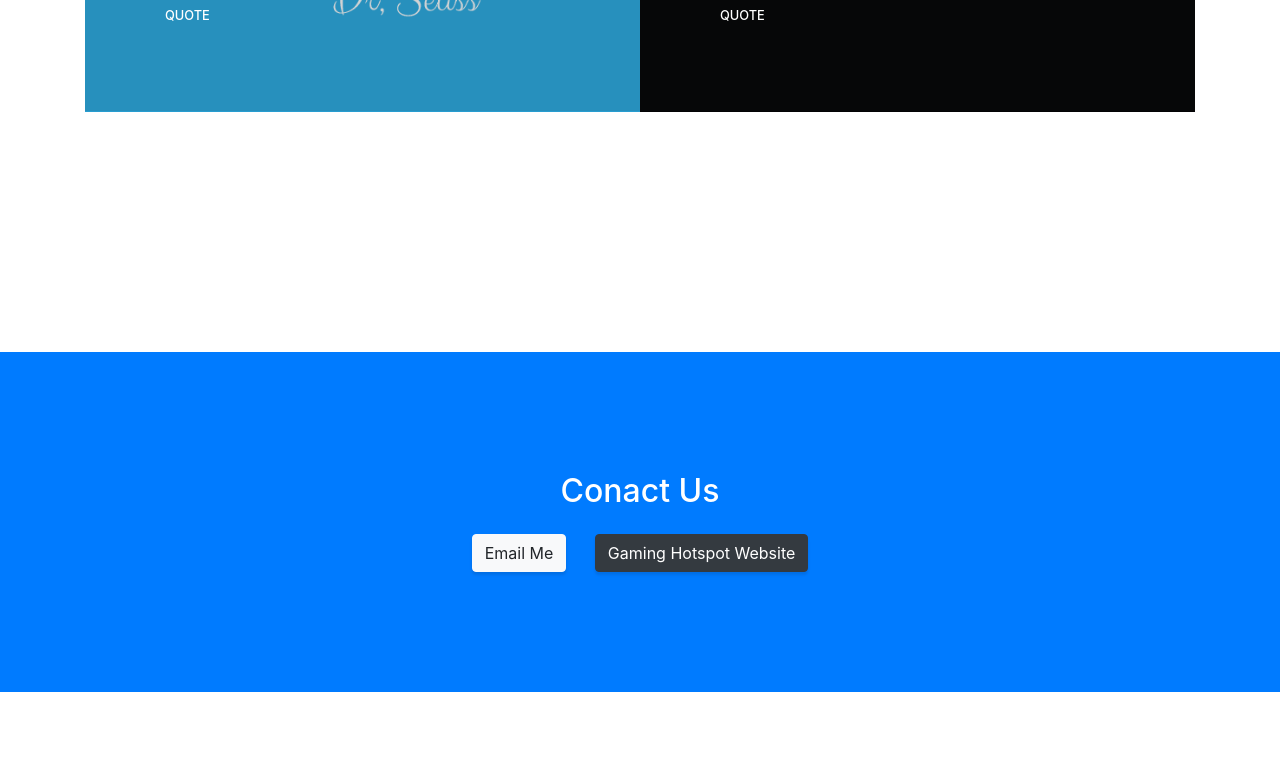
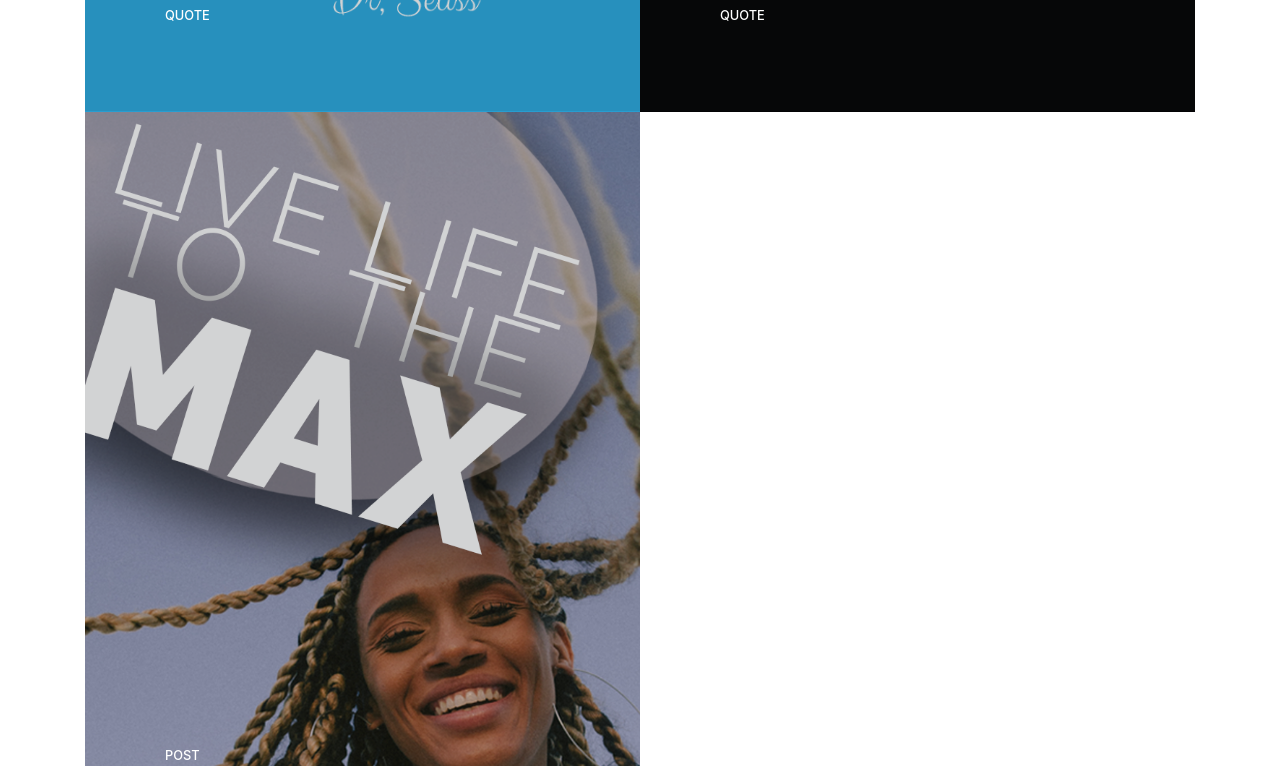
Before and after one commit to tyson06edwards/tyson06edwards.github.io, a website with bundled scripts: page index.html in a window 1280 px wide. Shown: the part 4650-5416 px from the top of the page. Built offline with nearby package versions, Linux system fonts and the light colour scheme.

Commit message:
Updated Portfolio

```diff
--- a/index.html
+++ b/index.html
@@ -222,6 +222,16 @@
             <img class="img-fluid" src="img/quote4.png" alt="">
           </a>
         </div>
+        <div class="col-lg-6">
+          <a class="portfolio-item" href="img/livelifetothemax.png">
+            <span class="caption">
+              <span class="caption-content">
+                <h2>Post</h2>
+              </span>
+            </span>
+            <img class="img-fluid" src="img/livelifetothemax.png" alt="">
+          </a>
+        </div>
       </div>
   </section>
 
```
Also changed, not shown: img/livelifetothemax.png (added).
